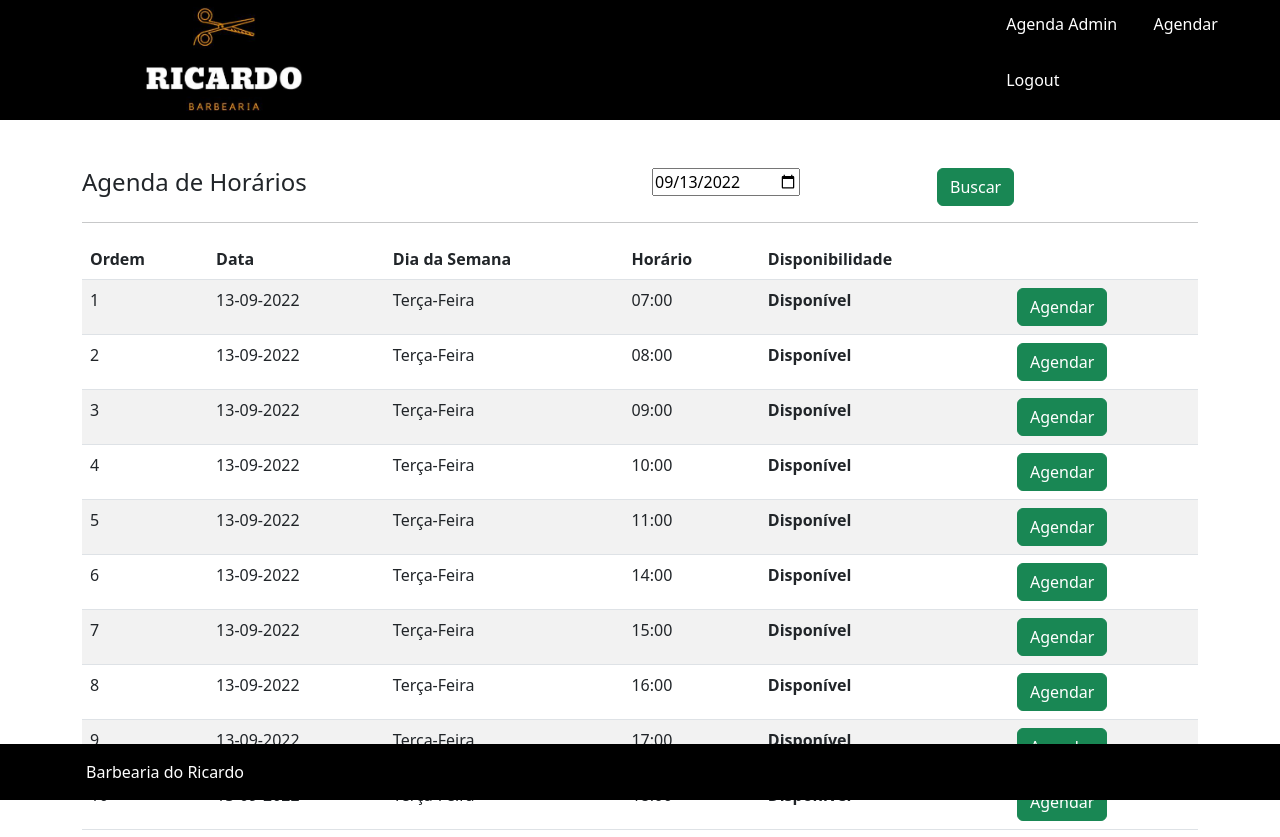
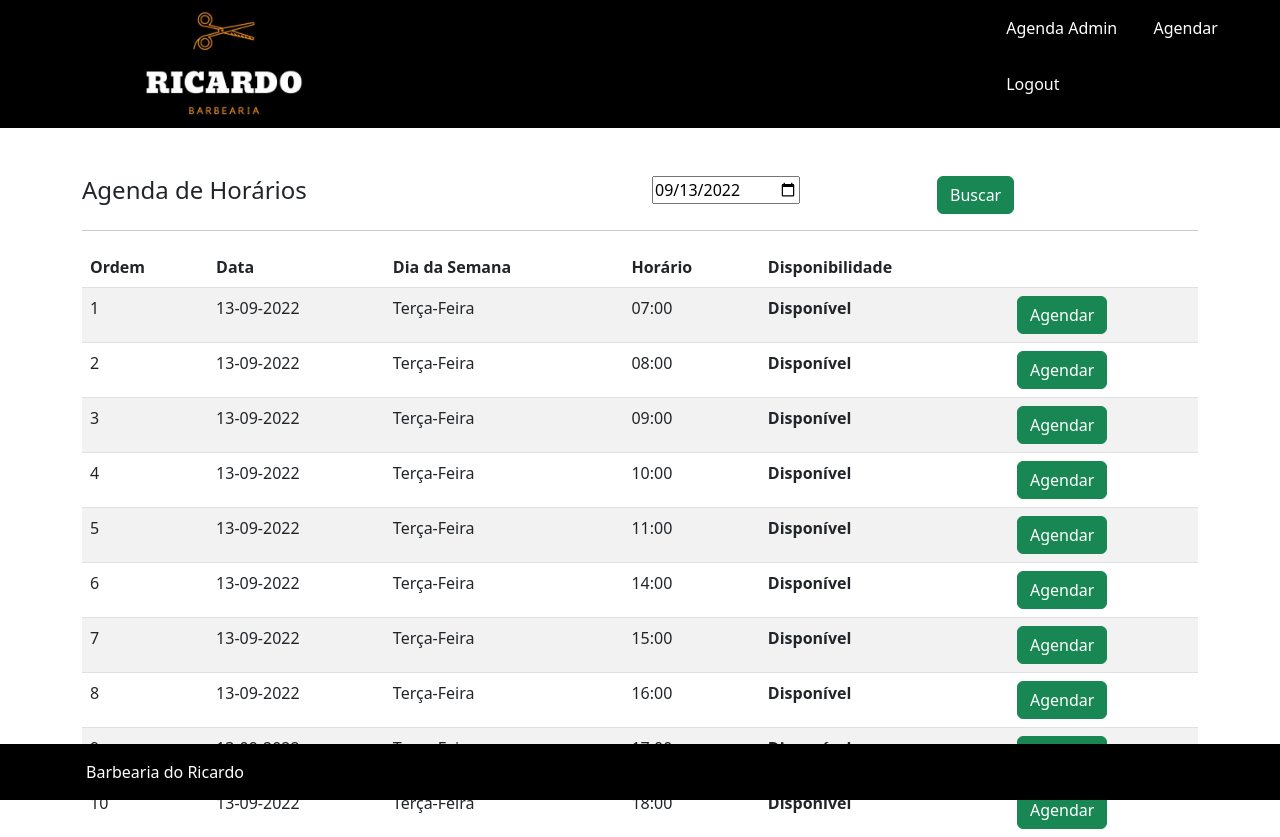
Before and after one commit to leonardoscosta98/projeto-barbearia, a Flask app: page /agenda in a window 1280 px wide. Shown: the top 837 px of the page. Run offline with Flask 2, Linux system fonts and the light colour scheme; the visitor is signed in with stand-in values (Sample User, id 1); data comes from the database, SQL or seed files in the repository; tables that the repository leaves empty hold one stand-in row (values such as "Sample post"); some libraries are stand-ins or nearby versions.

Commit message:
Update base.html

```diff
--- a/templates/base.html
+++ b/templates/base.html
@@ -26,7 +26,7 @@
         </head>
     </head>
     <body>
-        <nav class="custom-navbar d-flex align-items-center" style="height: 120px;">
+        <nav class="custom-navbar d-flex align-items-center" style="height: auto;">
             <div class="custom-inline-block" style="margin-left: 4%; margin-right: 26%;">
                     <a href="/" class="custom-brand"
                     ><img
```
